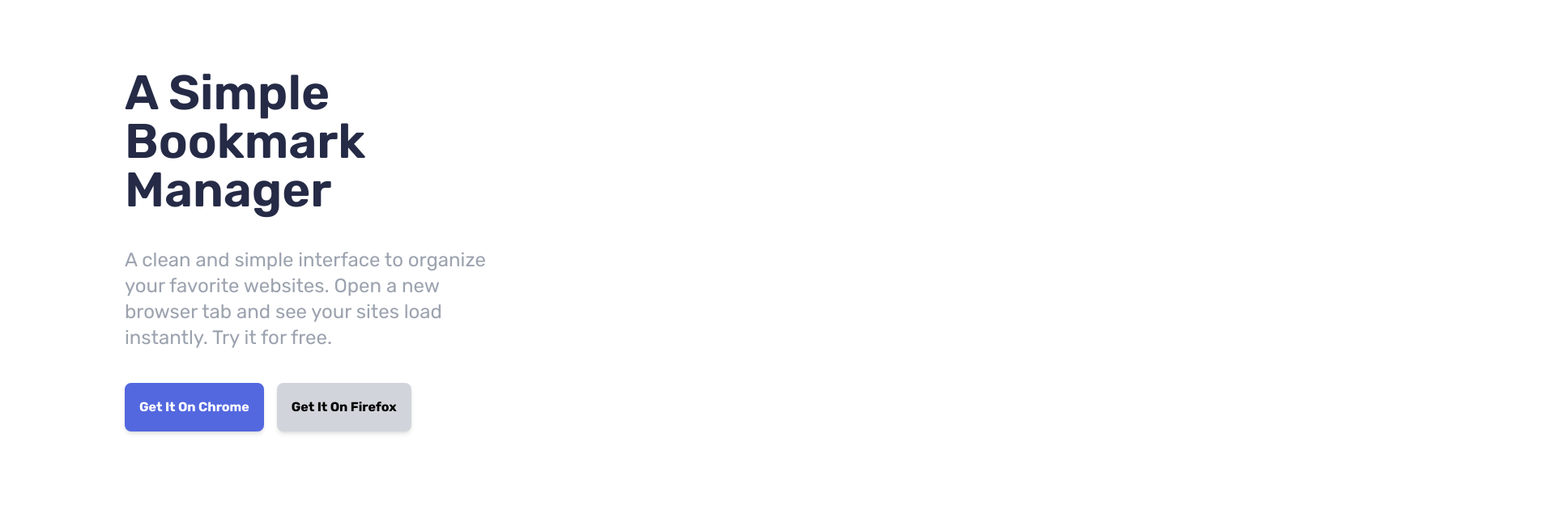
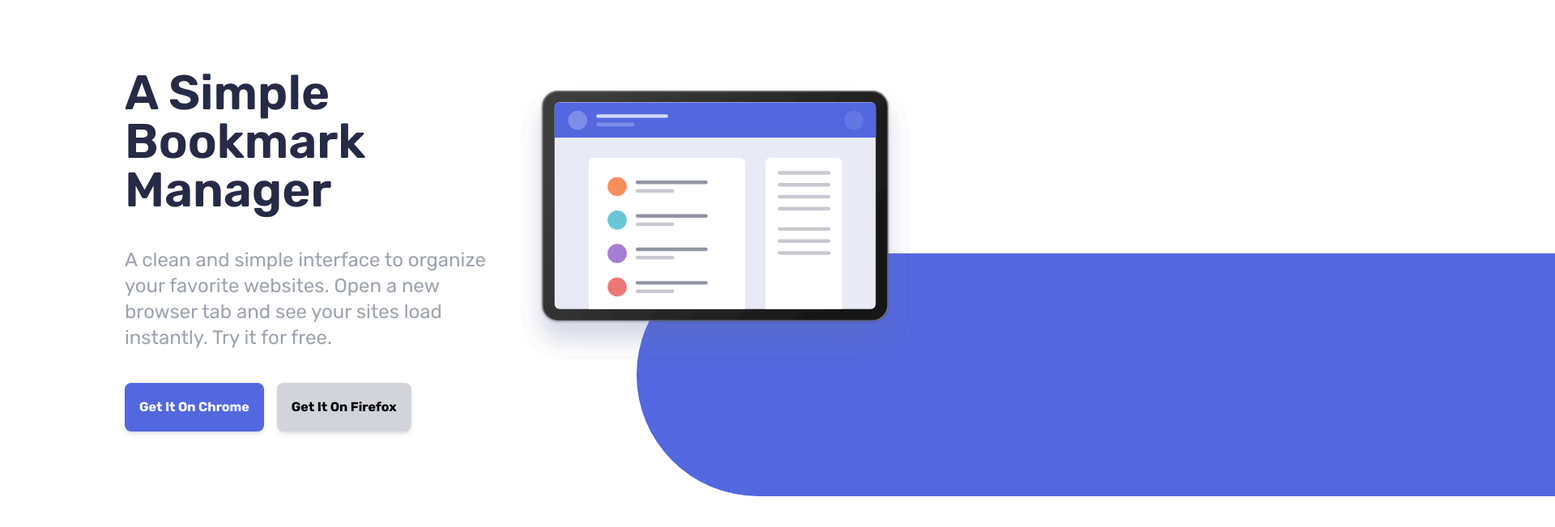
Before and after one commit to Meetkamal256/Bookmark-website, a website: page public/index.html in a window 1280 px wide. Shown: the part 143-794 px from the top of the page at 81% size, 1920 px wide, since content can reach past the window. Drawn offline with Linux system fonts and the light colour scheme.

Commit message:
hero section done

```diff
--- a/public/index.html
+++ b/public/index.html
@@ -7,7 +7,7 @@
     <link rel="stylesheet" href="styles.css" />
     <script src="js/script.js" defer></script>
   </head>
-  <body>
+  <body class="overflow-x-hidden">
     <!-- Navigation section -->
     <nav class="relative container mx-auto p-6">
       <!-- nav flex container  -->
@@ -67,10 +67,10 @@
     <section id="hero">
       <!-- Container for image and content -->
       <div
-        class="container flex flex-col-reverse items-center mx-auto p-6 lg:flex-row lg:mt-16"
+        class="container flex flex-col-reverse items-center mx-auto p-6 lg:flex-row "
       >
         <!-- Content container -->
-        <div class="flex flex-col justify-center space-y-10 lg:w-1/2">
+        <div class="flex flex-col justify-center space-y-10 lg:mt-16 lg:w-1/2">
           <h1
             class="text-3xl font-semibold text-veryDarkBlue text-center mx-auto lg:text-6xl lg:text-left"
           >
@@ -98,6 +98,14 @@
             >
           </div>
         </div>
+
+        <!-- Image -->
+        <div class="relative mx-auto lg:mx-0 lg:mb-0 lg:w-1/2">
+          <div id="bg-hero"></div>
+          <img src="images/illustration-hero.svg" alt="" class="relative lg:top-50 xl:top-0 overflow-x-visible">
+
+        </div>
+
       </div>
     </section>
   </body>
--- a/src/input.css
+++ b/src/input.css
@@ -51,3 +51,12 @@
   transform: rotate(-45deg) translateY(6px) translateX(-6px);
   background-color: #fff;
 }
+
+@media (min-width: 1020px){
+  #bg-hero{
+    width: 2000px;
+    height: 300px;
+    left: 30%;
+    @apply absolute rounded-l-full top-52 bg-softBlue;
+  }
+}
```
Also changed, not shown: public/styles.css.
